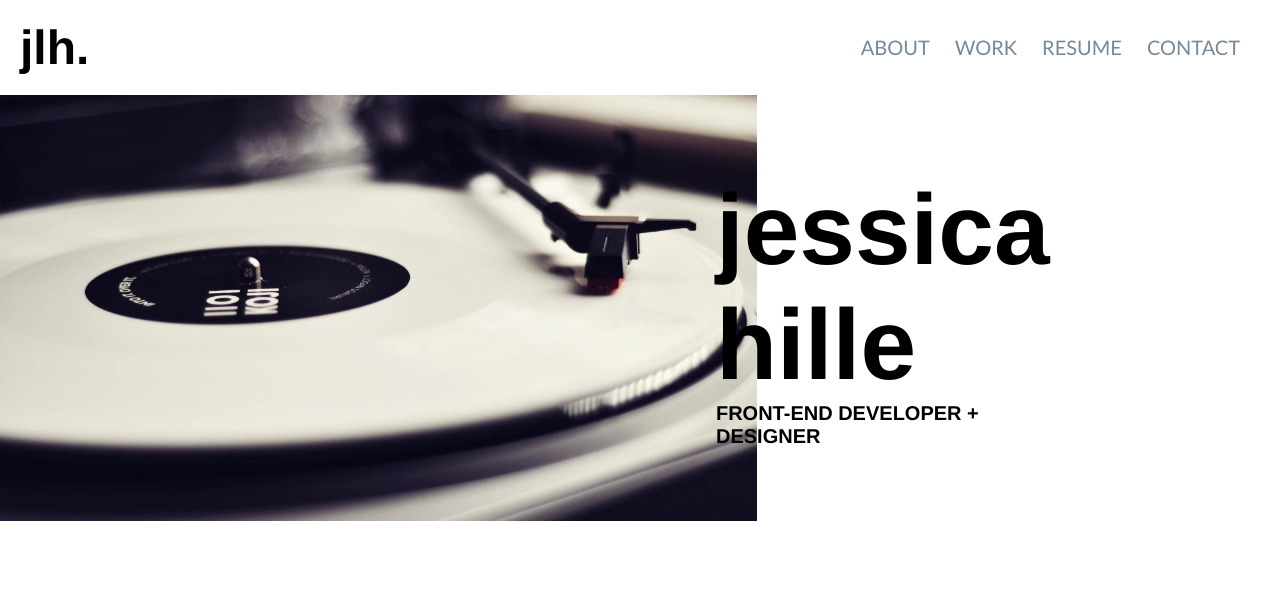
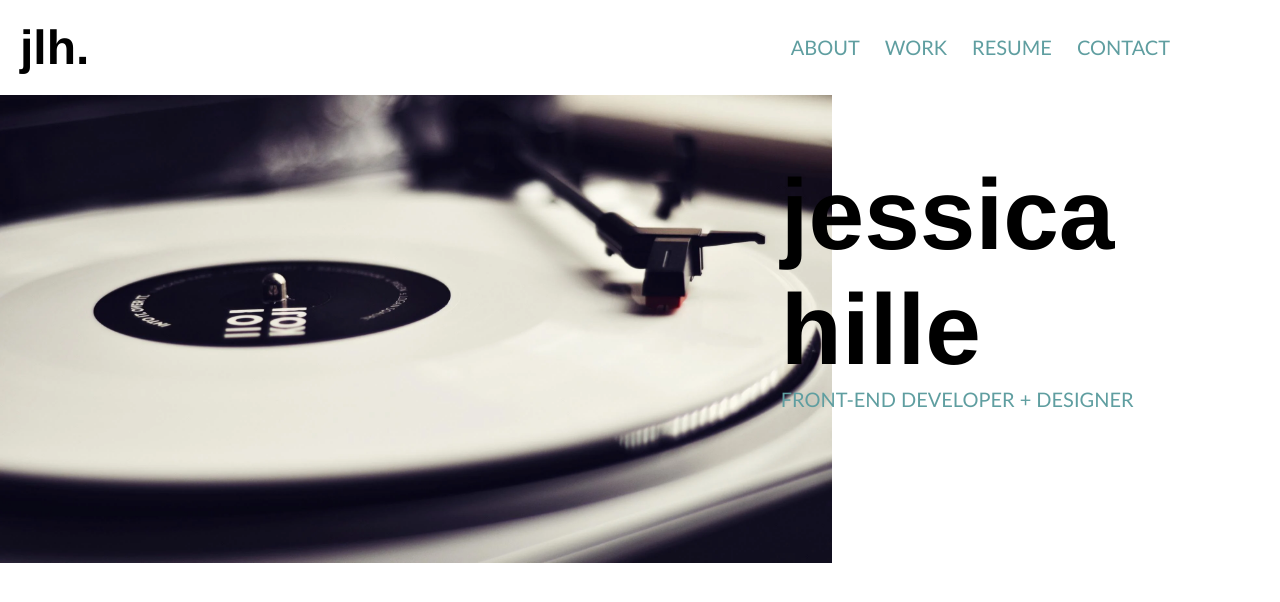
Before and after one commit to jessicalhille/hilleportfolio, a plain HTML site: page index.html in a window 1280 px wide. Drawn offline with Linux system fonts and the light colour scheme.

Commit message:
new CSS elements for header and hero image

```diff
--- a/assets/style.css
+++ b/assets/style.css
@@ -19,7 +19,7 @@ header {
 
 a {
     text-decoration: none;
-    color: lightslategray;
+    color:cadetblue;
     font-size: 20px;
 }
 
@@ -30,7 +30,7 @@ header h1 {
 
 header nav {
     padding-top: 15px;
-    margin-right: 20px;
+    margin-right: 90px;
     float: right;
     font-family:'Gill Sans', 'Gill Sans MT', Calibri, 'Trebuchet MS', sans-serif;
     font-size: 20px;
@@ -51,22 +51,22 @@ header nav ul li {
     font-size: 1.55vw;
 }
 
+/* Hero Image */
+
 .hero {
     display: flex;
-    flex-direction: row;
-    justify-content: center;
     align-items: center;
 }
 
-.hero-image img {
-    width: 80%;
+.hero img {
+    width: 65%;
 }
 
 .hero-text{
     font-family:'Franklin Gothic Medium', 'Arial Narrow', Arial, sans-serif;
-    width: 40%;
     position: relative;
-    left: -18%;
+    left: -4%;
+    margin-bottom: 7%;
 }
 
 .hero-text h1 {
@@ -74,5 +74,8 @@ header nav ul li {
 }
 
 .hero-text h2 {
+    font-family: 'Gill Sans', 'Gill Sans MT', Calibri, 'Trebuchet MS', sans-serif;
     font-size: 20px;
+    font-weight: lighter;
+    color:cadetblue;
 }
--- a/index.html
+++ b/index.html
@@ -32,9 +32,7 @@
 
         <!-- Header Image with Subtitle -->
         <section class="hero">
-            <div class="hero-image">
-                <img src="./assets/images/2309487.webp" />
-            </div>
+            <img src="./assets/images/2309487.webp" />
             <div class="hero-text">
                 <h1>jessica hille</h1>
                 <h2>FRONT-END DEVELOPER + DESIGNER</h2>
```
